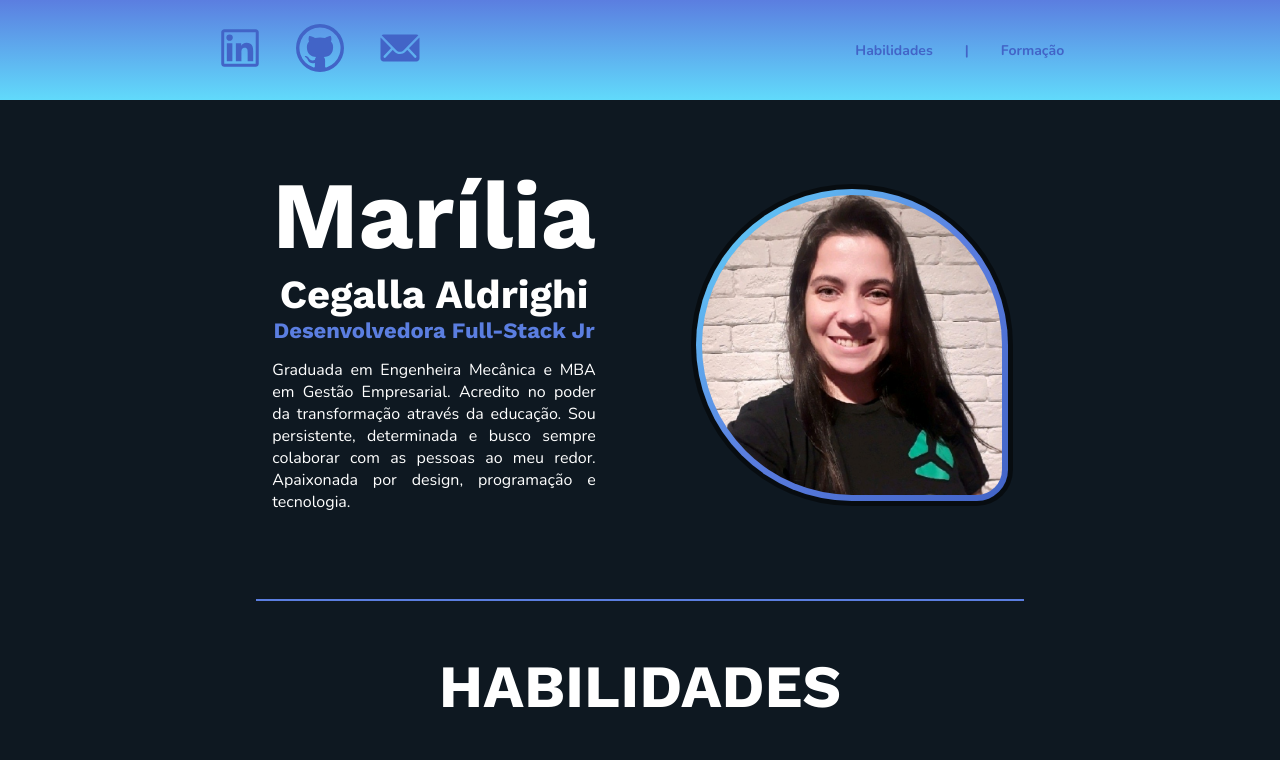
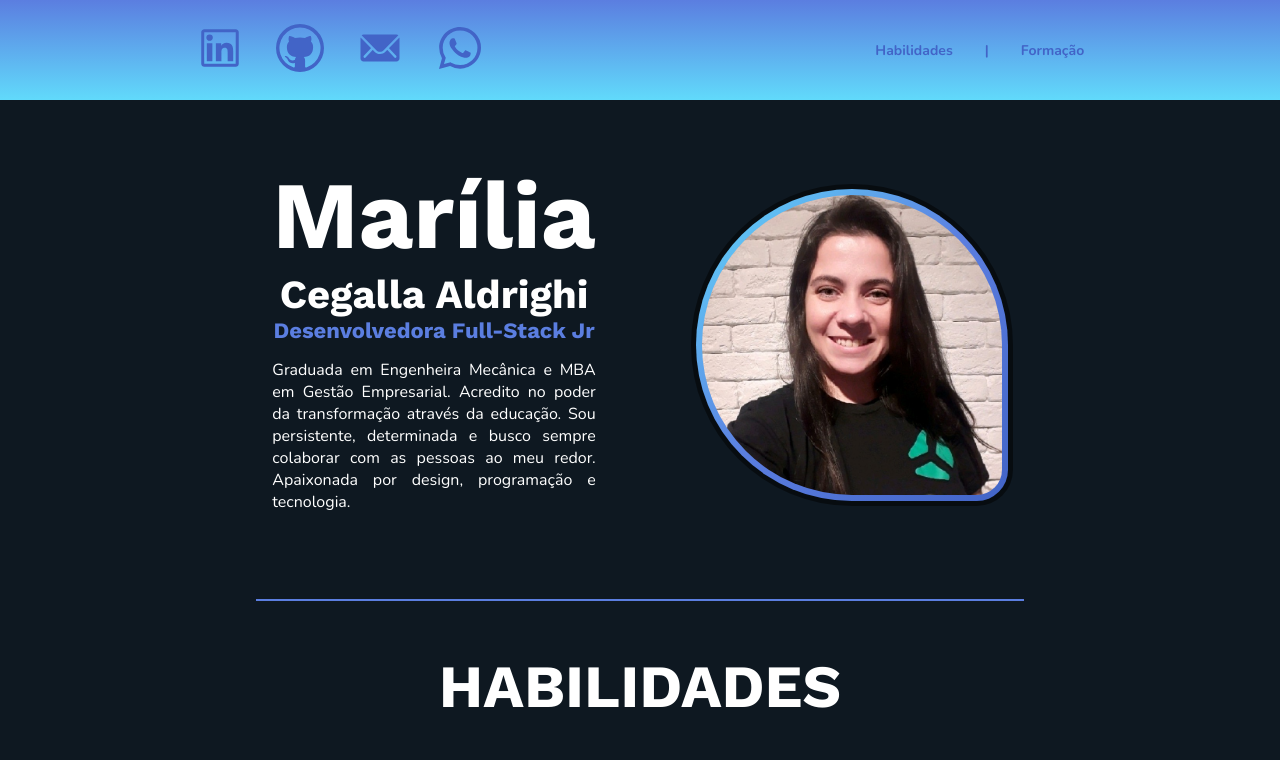
Before and after one commit to maricegalla/portfolio, a React (Create React App) app: page / in a window 1280 px wide. Shown: the top 760 px of the page. Built offline with nearby package versions, Linux system fonts and the light colour scheme.

Commit message:
Added contact info

```diff
--- a/src/components/Header/index.jsx
+++ b/src/components/Header/index.jsx
@@ -2,7 +2,8 @@ import React from 'react';
 import { HeaderContainer } from './style';
 import { AiOutlineLinkedin } from 'react-icons/ai';
 import { VscGithub } from 'react-icons/vsc';
-import { IoIosMail } from 'react-icons/io';
+import { IoIosMail  } from 'react-icons/io';
+import { IoLogoWhatsapp } from "react-icons/io5";
 import NavBar from './Navbar'
 
 const Header = () => {
@@ -30,6 +31,13 @@ const Header = () => {
         >
           <IoIosMail size={'3em'} />
         </a>
+        <a
+          href="https://api.whatsapp.com/send?phone=5511981745895&text=Contato%20Portfolio"
+          target="_blank"
+          rel="noreferrer"
+        >
+          <IoLogoWhatsapp size={'3em'} />
+        </a>
       </div>
       <NavBar/>
     </HeaderContainer>
```
